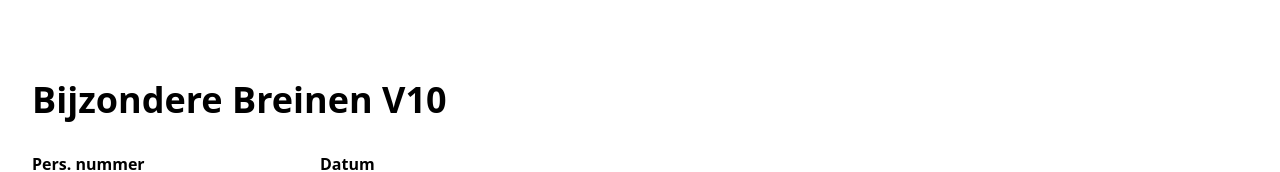
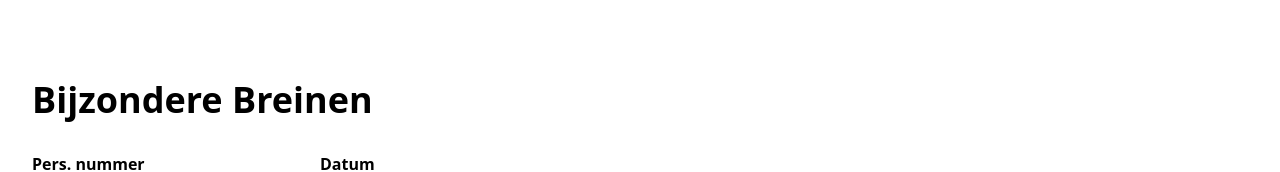
Before and after one commit to SebasJH/Bijzondere-Breinen, a Vue app: page / in a window 1280 px wide. Shown: the top 172 px of the page. Built offline with nearby package versions, Linux system fonts and the light colour scheme.

Commit message:
Title change

```diff
--- a/src/App.vue
+++ b/src/App.vue
@@ -2,7 +2,7 @@
     <div class="container mx-auto">
         <div class="mx-4 sm:mx-8">
 
-            <h1 class="text-4xl mb-8 mt-20 font-semibold">Bijzondere Breinen V10</h1>
+            <h1 class="text-4xl mb-8 mt-20 font-semibold">Bijzondere Breinen</h1>
 
             <form>
                 <div class="flex-col md:flex-row flex md:space-x-12 space-y-4 md:space-y-0 mb-10">
```
